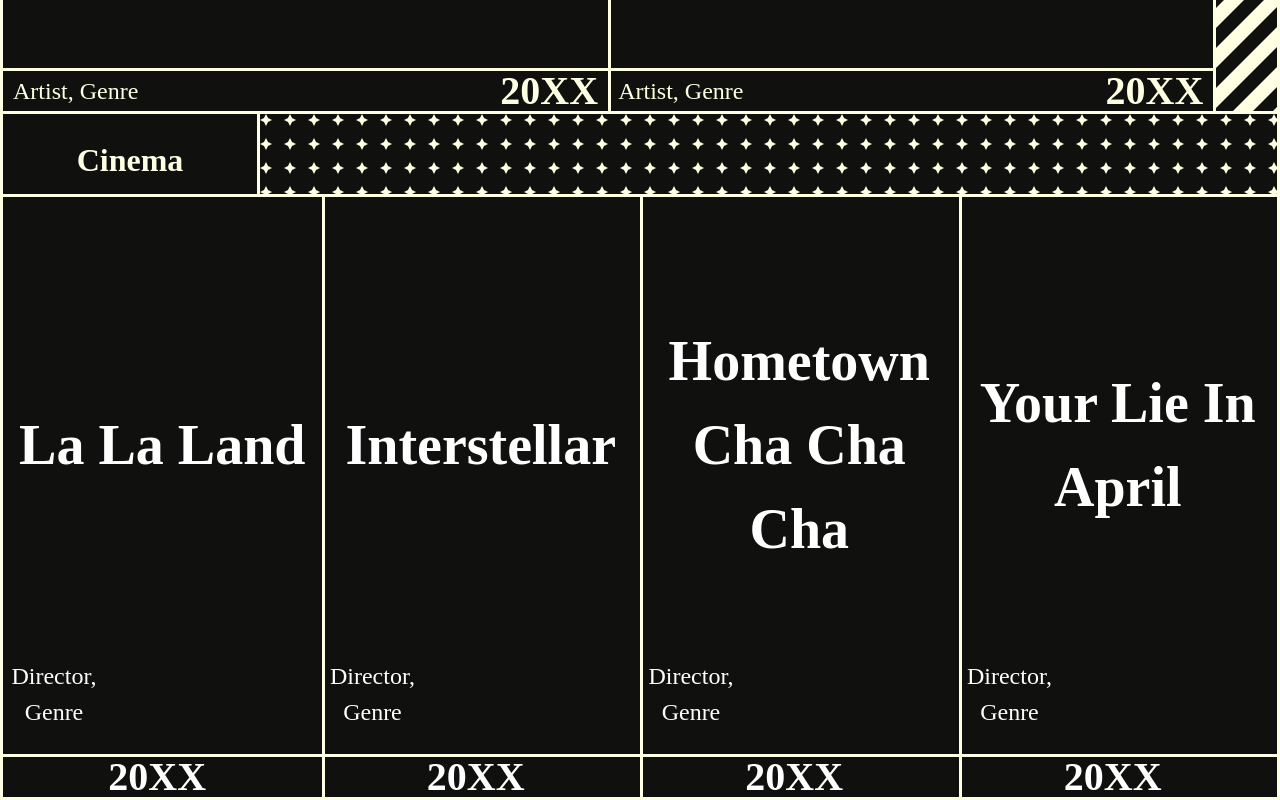
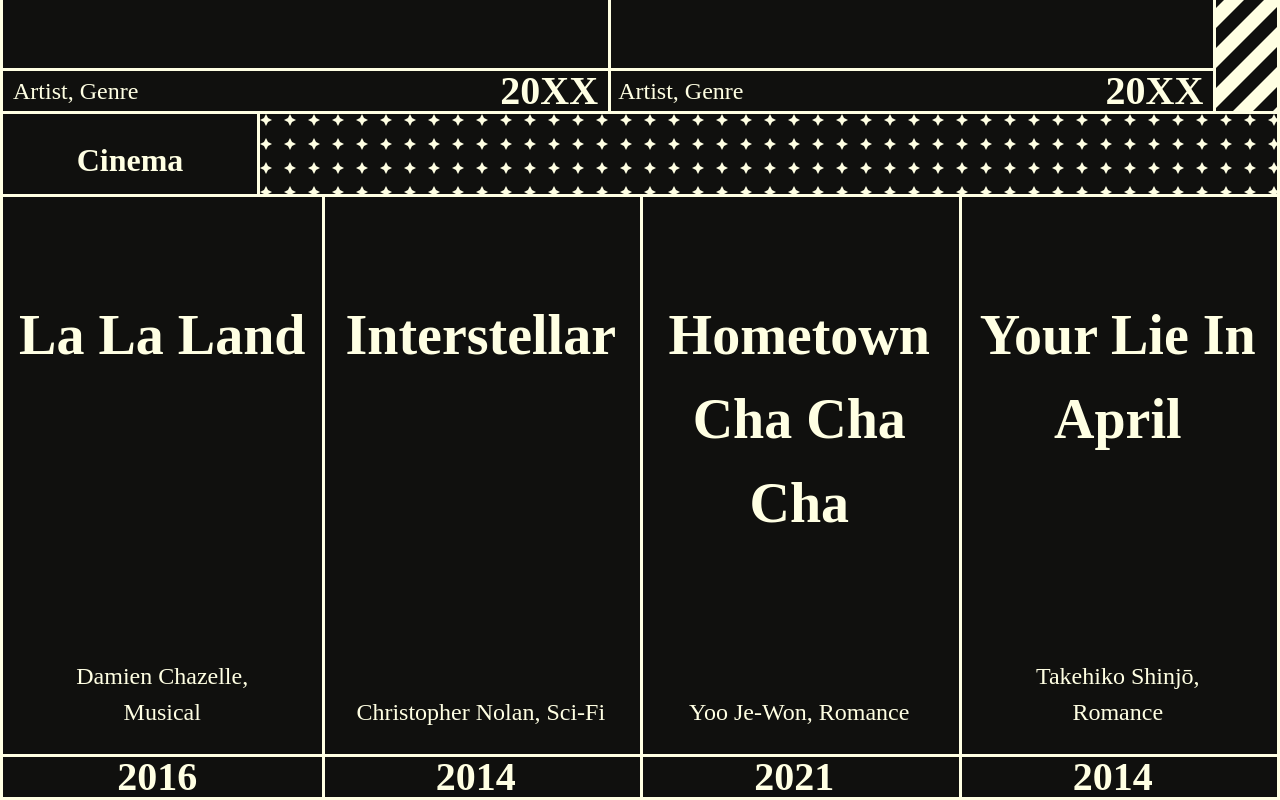
Before and after one commit to mtpham017/wNathan, a React (Vite) app: page / in a window 1280 px wide. Shown: the part 1986-2786 px from the top of the page. Built offline with nearby package versions, Linux system fonts and the light colour scheme; a web font is replaced by a local one.

Commit message:
Navbar menu and home page details

```diff
--- a/src/App.jsx
+++ b/src/App.jsx
@@ -14,8 +14,8 @@ function App() {
 
   // Zones
   const Zones = [
-    { title: <h1 className='trip1'>Trip 1</h1>, date: <h1 className='tripDate1'>20XX</h1>, isReversed: true },
-    { title: <h1 className='trip2'>Trip 2</h1>, date: <h1 className='tripDate2'>20XX</h1>, isReversed: false },
+    { title: <h1 className='trip1'>Vegas</h1>, date: <h1 className='tripDate1'>2022</h1>, isReversed: true },
+    { title: <h1 className='trip2'>New York</h1>, date: <h1 className='tripDate2'>2022</h1>, isReversed: false },
 
 
   ];
--- a/src/components/MovieGrid.css
+++ b/src/components/MovieGrid.css
@@ -17,7 +17,7 @@
     height: 75vh;
     width: 100%;
     position: relative;
-    color: white;
+    color: FFFFE3;
     text-align: center;
     overflow: hidden;
     cursor:pointer;
@@ -47,7 +47,6 @@
   .movie-name{
     display: flex;
     justify-content: center;
-    align-items: center;
     font-size: 7vh;
     height: 70%;
     margin-top: 30%;
@@ -57,14 +56,16 @@
   }
 
   .movie-details {
-    margin-right:70% ;
-    margin-left: 2%;
+    display: flex;
+    flex-direction: column;
+    justify-content: space-between;
+    align-items: center;
+    width: 80%;
     font-family: 'Satoshi';
     font-size: 3vh;
     font-weight: 500;
     z-index: 0;
-
-  }
+}
 
   .movie-info {
     display: flex;
--- a/src/components/MovieGrid.jsx
+++ b/src/components/MovieGrid.jsx
@@ -20,26 +20,26 @@ function MovieGrid() {
     <div className="movie-container">
       <MovieBox
         name="La La Land"
-        details="Director, Genre"
-        date="20XX"
+        details="Damien Chazelle, Musical"
+        date="2016"
         backgroundImage={Lalaland}
       />
       <MovieBox
         name="Interstellar"
-        details="Director, Genre"
-        date="20XX"
+        details="Christopher Nolan, Sci-Fi"
+        date="2014"
         backgroundImage={Interstellar}
       />
       <MovieBox
         name="Hometown Cha Cha Cha"
-        details="Director, Genre"
-        date="20XX"
+        details="Yoo Je-Won, Romance"
+        date="2021"
         backgroundImage={Hometown}
       />
       <MovieBox
         name="Your Lie In April"
-        details="Director, Genre"
-        date="20XX"
+        details="Takehiko Shinjō, Romance"
+        date="2014"
         backgroundImage={YLIA} // Add another image or use existing
       />
     </div>
--- a/src/components/Navbar.css
+++ b/src/components/Navbar.css
@@ -12,7 +12,6 @@ body {
     margin: auto;
     border: 3px solid #FFFFE3;
     border-left: none;
-
 }
 
 .menu-box {
@@ -29,7 +28,7 @@ body {
 }
 
 .menu-button {
-    background: rgba(255, 255, 255, 0);
+    background: #10100E;
     border: none;
     cursor: pointer;
     display: flex;
@@ -38,9 +37,7 @@ body {
     align-items: center;
     padding: 15%;
     outline: none;
-
 }
-
 
 .line {
     width: 50px;
@@ -61,3 +58,58 @@ body {
 
 
 } */
+
+.overlay {
+    position: fixed;
+    top: 0;
+    left: 0;
+    width: 100%;
+    height: 100%;
+    background-color: #10100E;
+    display: flex;
+    justify-content: start;
+    z-index: 100; /* Ensure overlay is above other content */
+}
+
+.overlay-content {
+    display: flex;
+    flex-direction: column;
+    width: 100%;
+    text-align: center;
+}
+
+.overlay-content a {
+    display: flex;
+    justify-content: start;
+    align-items: end;
+    padding-left: 4%;
+    color: #FFFFE3;
+    font-size: 6rem;
+    border-bottom: 3px solid #FFFFE3;
+    height: 19%;
+    text-decoration: none;
+    transition: background-color 0.3s ease; /* Smooth background fade on hover */
+}
+
+.overlay-content a:hover {
+    background-color: #252521; /* Background fades to a slightly lighter color */
+}
+
+.close-button {
+    width: 15%;
+    background: none;
+    border-right: 3px solid #FFFFE3;
+    border-top: none;
+    border-bottom: none;
+    font-size: 4rem;
+    font-weight:300;
+    color: #FFFFE3;
+    cursor: pointer;
+    z-index: 101;
+    transition: background-color 0.3s ease; /* Smooth background fade on hover */
+}
+
+.close-button:hover {
+    background-color: #252521; /* Background fades to a slightly lighter color */
+    color: #ffffe3d5; /* Optional: Subtle color change */
+}
--- a/src/components/Navbar.jsx
+++ b/src/components/Navbar.jsx
@@ -1,21 +1,35 @@
-import React from 'react';
+import React, { useState } from 'react';
 import './Navbar.css';
 
 const Navbar = () => {
+    const [isOverlayVisible, setOverlayVisible] = useState(false);
+
+    const toggleOverlay = () => {
+        setOverlayVisible(!isOverlayVisible);
+    };
+
     return (
         <nav className="navbar">
-
             <div className="menu-box">
-                <button className="menu-button">
+                <button className="menu-button" onClick={toggleOverlay}>
                     <div className="line line1"></div>
                     <div className="line line2"></div>
                     <div className="line line3"></div>
                 </button>
             </div>
 
-            <div className="navBarPattern">
-            </div>
+            <div className="navBarPattern"></div>
 
+            {isOverlayVisible && (
+                <div className="overlay">
+                    <button className="close-button" onClick={toggleOverlay}>X</button>
+                    <div className="overlay-content">
+                        <a href="/trips">Trips</a>
+                        <a href="/albums">Albums</a>
+                        <a href="/cinema">Cinema</a>
+                    </div>
+                </div>
+            )}
         </nav>
     );
 };
```
